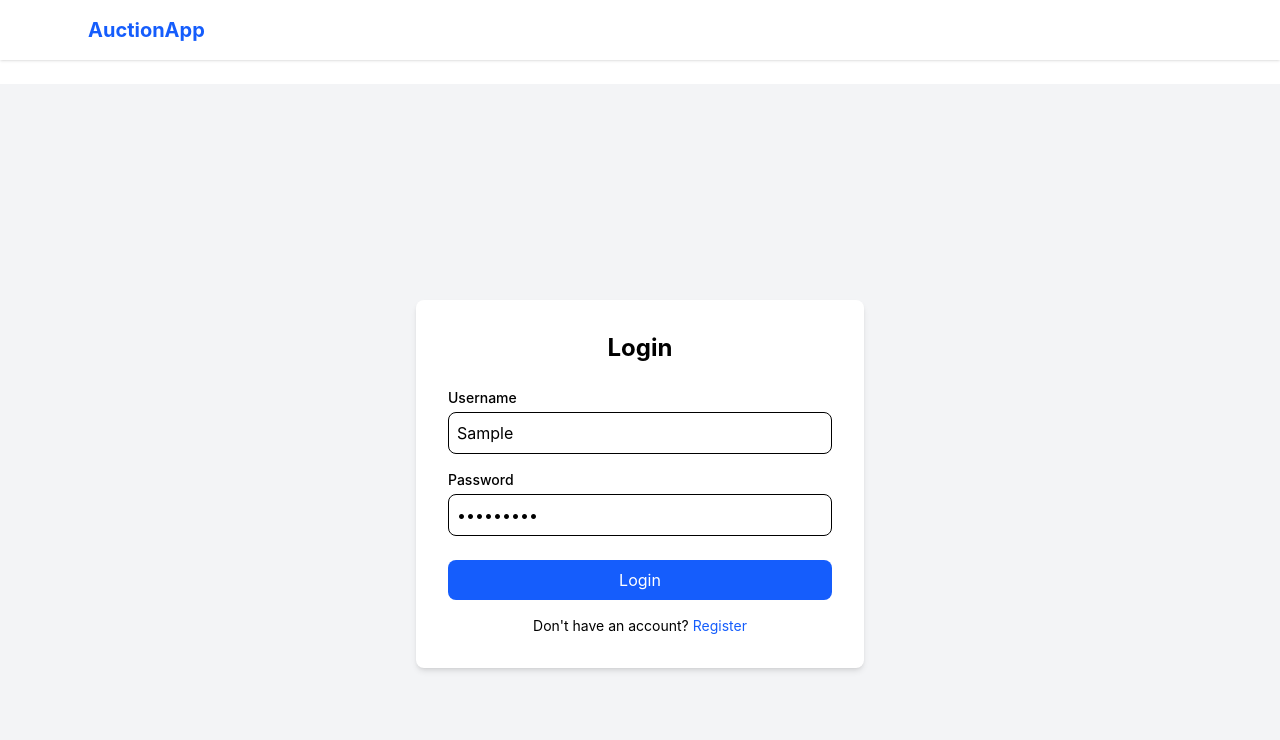
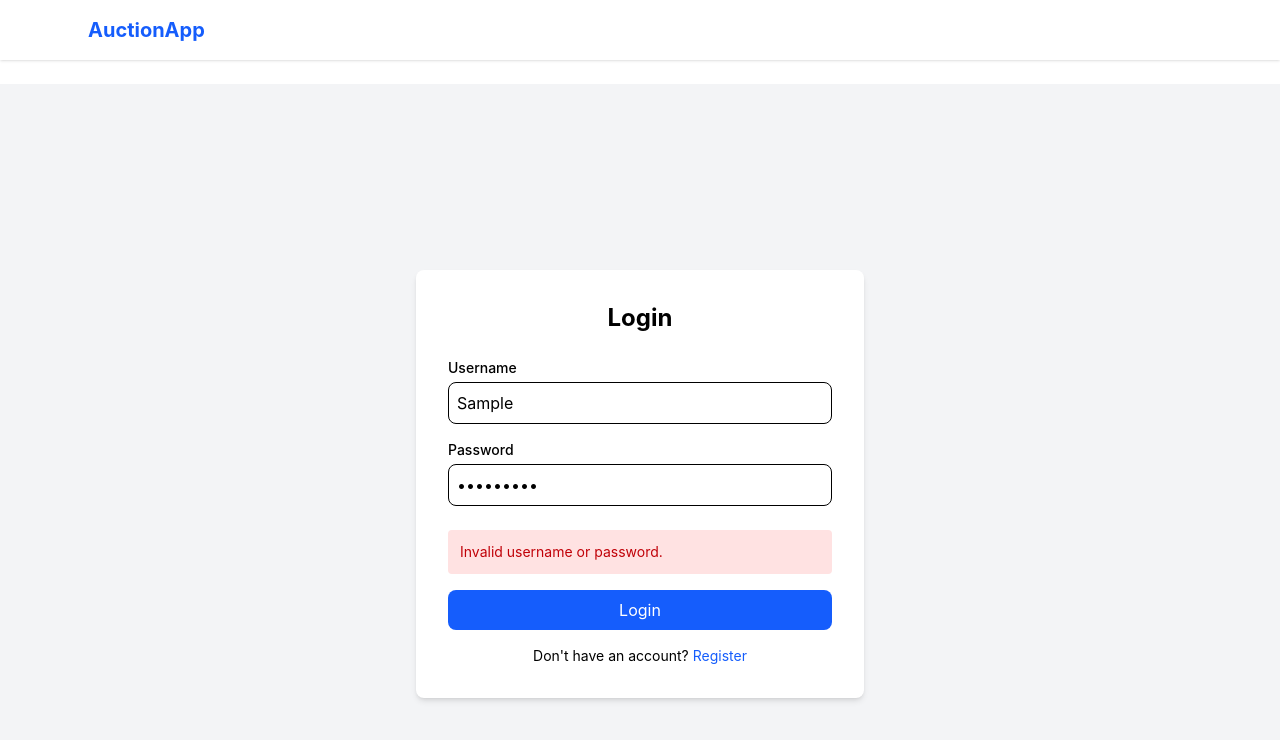
Before and after one commit to peca2003m/Auction-App, a React app in the folder frontend/: page /login in a window 1280 px wide. Both pictures are taken after typing "Sample", "Sample123" into the empty fields and a click on the button "Login". Shown: the top 740 px of the page. Built offline with nearby package versions, Linux system fonts and the light colour scheme; no server answers; the HTML template or start-up script is replaced by a standard one.

Commit message:
feat: fixed error frontend messages

```diff
--- a/frontend/src/pages/LoginPage.jsx
+++ b/frontend/src/pages/LoginPage.jsx
@@ -7,14 +7,16 @@ export default function LoginPage() {
   const [password, setPassword] = useState('');
   const { login } = useAuth();
   const navigate = useNavigate();
+  const [error, setError] = useState('');
 
   const handleSubmit = async (e) => {
     e.preventDefault();
+    setError('');
     try {
       await login(username, password);
       navigate('/auctions');
     } catch (err) {
-      console.error('Login nije uspeo:', err);
+      setError('Invalid username or password.');
     }
   };
 
@@ -42,6 +44,11 @@ export default function LoginPage() {
               className="w-full border rounded-lg p-2 focus:outline-none focus:ring-2 focus:ring-blue-500"
             />
           </div>
+          {error && (
+            <div className="bg-red-100 text-red-700 p-3 rounded mb-4 text-sm">
+              {error}
+            </div>
+          )}
           <button
             type="submit"
             className="w-full bg-blue-600 text-white py-2 rounded-lg hover:bg-blue-700"
```
